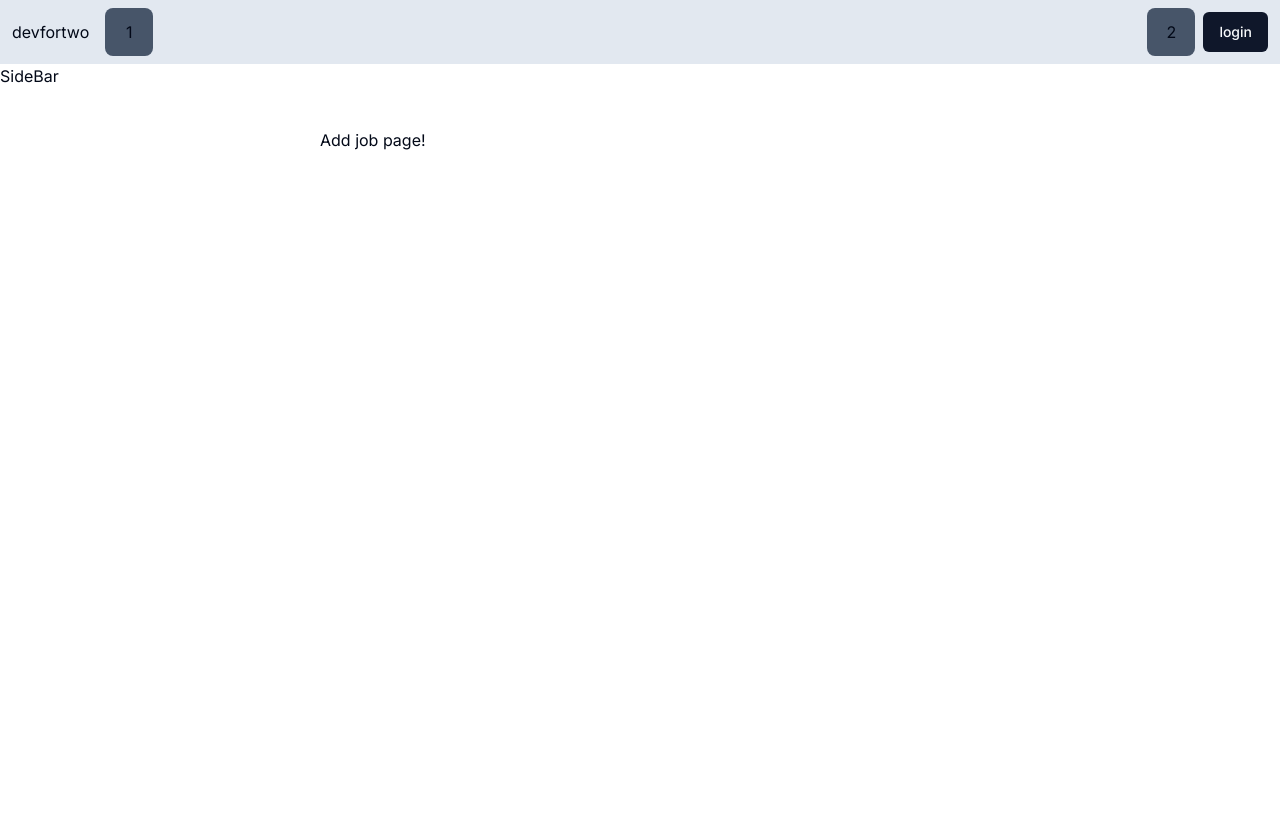
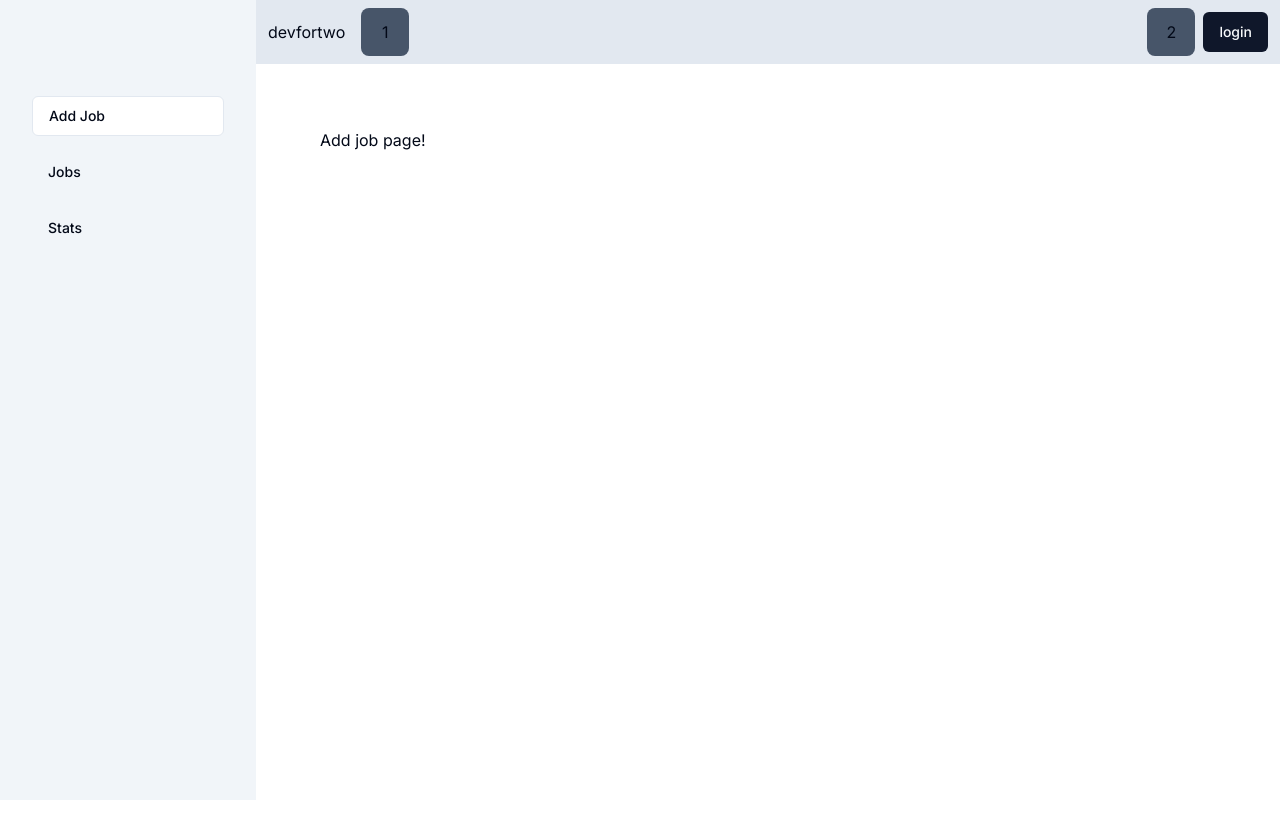
Before and after one commit to moisens/devfortwo, a Next.js app: page /add-job in a window 1280 px wide. Shown: the top 838 px of the page. After the commit the page ends 800 px from the top, so only its background shows below. Built offline with nearby package versions, Linux system fonts and the light colour scheme.

Commit message:
dashboard layout modif + sidebar modif

```diff
--- a/app/(dashboard)/layout.tsx
+++ b/app/(dashboard)/layout.tsx
@@ -6,12 +6,12 @@ import SideBar from "@/components/sidebar/SideBar";
 const layout = ({ children }: PropsWithChildren) => {
   return (
     <>
-      <Navbar />
       <main className="grid lg:grid-cols-5">
         <div className="hidden lg:block lg:col-span-1 lg:min-h-screen">
           <SideBar />
         </div>
         <div className="lg:col-span-4">
+          <Navbar />
           <div className="py-16 px-4 sm:px-8 lg:px-16">{children}</div>
         </div>
       </main>
--- a/components/sidebar/SideBar.tsx
+++ b/components/sidebar/SideBar.tsx
@@ -1,7 +1,34 @@
+"use client";
+
+import links from "@/utils/links";
+import { Button } from "../ui/button";
+import { usePathname } from "next/navigation";
+import Link from "next/link";
+
 type Props = {};
 
 const SideBar = (props: Props) => {
-  return <aside>SideBar</aside>;
+  const pathname = usePathname();
+
+  return (
+    <aside className="py-4 px-8 bg-muted h-full">
+      <div className="flex flex-col mt-20 gap-4">
+        {links.map((link) => {
+          const { id, href, label } = link;
+          return (
+            <Button
+              asChild
+              key={id}
+              variant={pathname === `${href}` ? "outline" : "ghost"}
+              className="flex justify-start items-center capitalize"
+            >
+              <Link href={href}>{label}</Link>
+            </Button>
+          );
+        })}
+      </div>
+    </aside>
+  );
 };
 
 export default SideBar;
```
